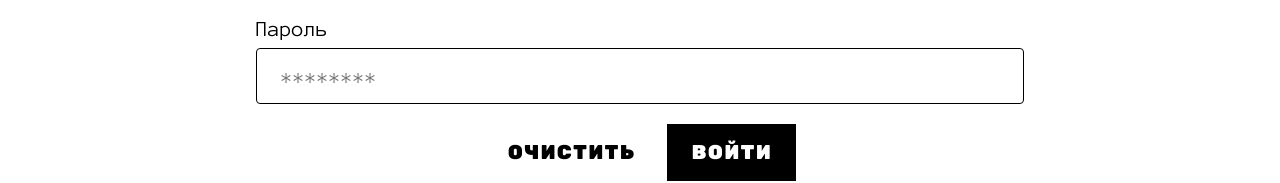
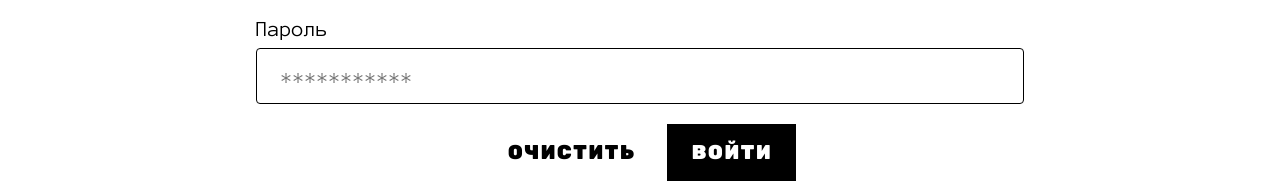
Before and after one commit to Ilya1356/pindie, a Next.js app in the folder pindie-theme-8-main/: page /login in a window 1280 px wide. Shown: the part 380-563 px from the top of the page. Built offline with nearby package versions, Linux system fonts and the light colour scheme.

Commit message:
Новая фича

```diff
--- a/pindie-theme-8-main/app/components/AuthForm/AuthForm.jsx
+++ b/pindie-theme-8-main/app/components/AuthForm/AuthForm.jsx
@@ -51,10 +51,10 @@ export const AuthForm = (props) => {
           <span className={Styles["form__field-title"]}>Пароль</span>
           <input
             onInput={handleInput}
-            className={Styles["form__field-input"]}
+            className={Styles['form__field-input']}
+            type="password"
+            placeholder="***********"
             name="password"
-            type="password"
-            placeholder="********"
           />
         </label>
       </div>
```
